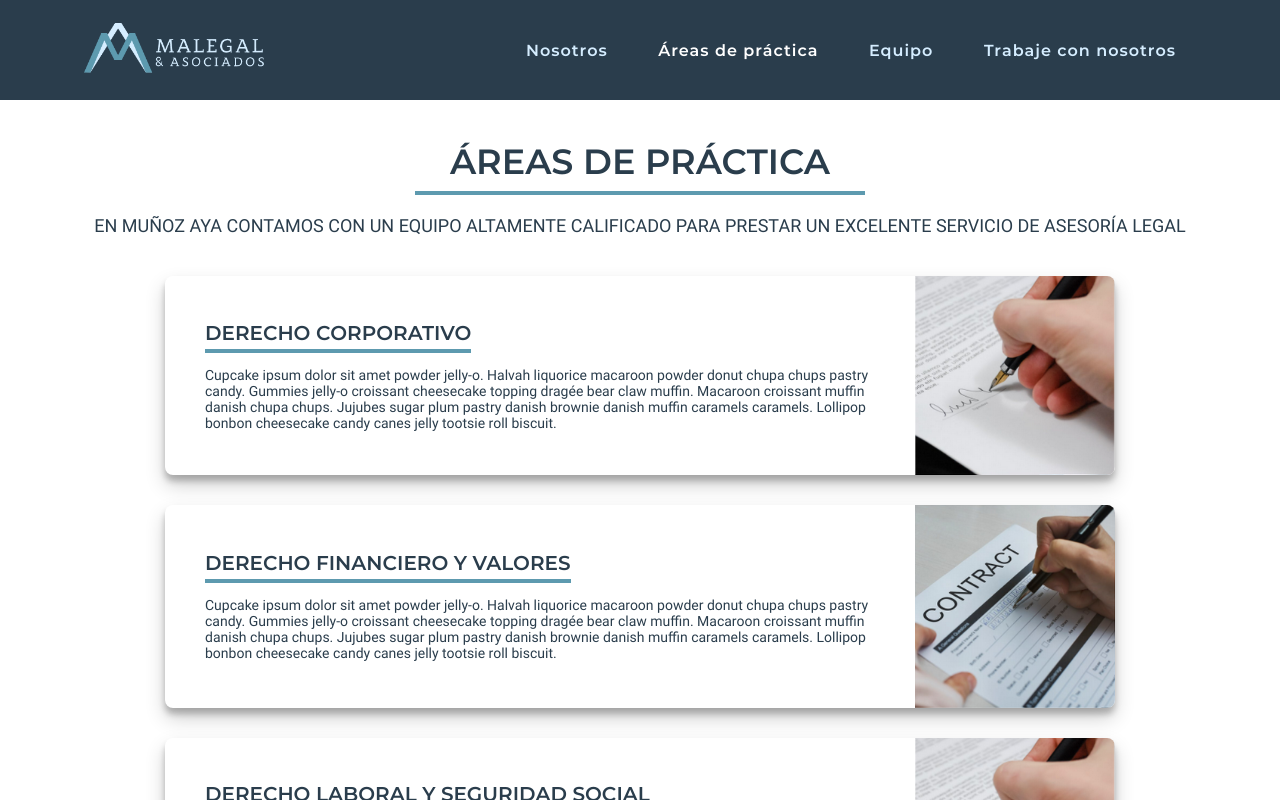
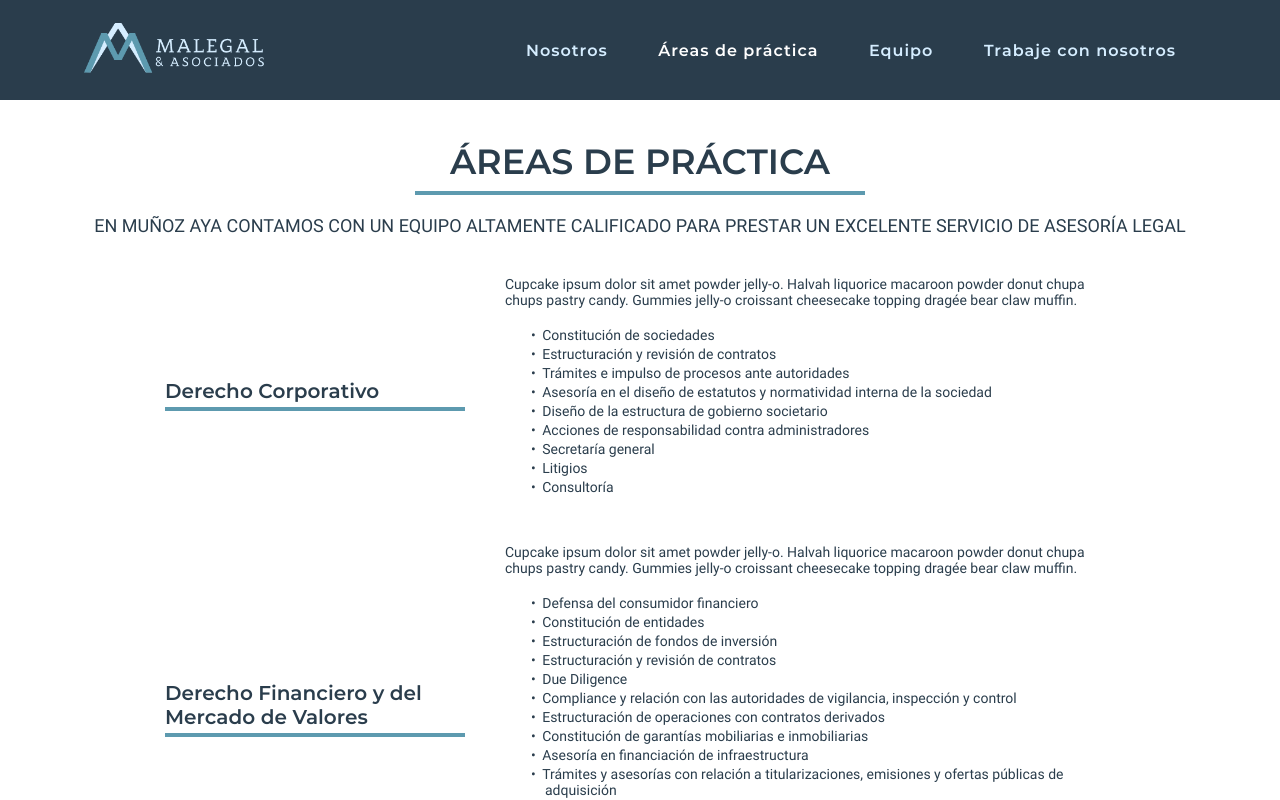
Before and after one commit to fcor/malegal, a React (Create React App) app: page /areas in a window 1280 px wide. Shown: the top 800 px of the page. Built offline with nearby package versions, Linux system fonts and the light colour scheme.

Commit message:
New Areas Layout ok

```diff
--- a/src/App.css
+++ b/src/App.css
@@ -913,11 +913,11 @@ transform: scale(.9);
 
 .areas-card{
   width: 950px;
-  box-shadow: 0 10px 20px rgba(0,0,0,0.19), 0 6px 6px rgba(0,0,0,0.23);
+  /* box-shadow: 0 10px 20px rgba(0,0,0,0.19), 0 6px 6px rgba(0,0,0,0.23); */
   margin-bottom: 30px;
-  border-radius: 8px;
+  /* border-radius: 8px; */
   /* height: 200px; */
-  overflow: hidden;
+  /* overflow: hidden; */
 }
 
 .areas-card:nth-child(4){
@@ -925,12 +925,18 @@ transform: scale(.9);
 }
 
 .areas-card-left{
-  width: 750px;
+  /* border: 1px solid red; */
+  justify-content: flex-start;
+  align-items: flex-start;
+  height: 100%;
+  width: 300px;
+  margin-right: 40px;
   /* padding: 0 30px; */
 }
 
 .areas-card-left h1{
-  margin: 0 0 0 40px;
+  margin: 0;
+  width: 100%;
   align-self: flex-start;
   color: #2A3D4C;
   font-family: 'Montserrat';
@@ -941,12 +947,37 @@ transform: scale(.9);
   /* padding-left: 4px; */
 }
 
-.areas-card-left p{
-  width: 670px;
-  margin: 14px 0 0 0;
+.areas-card-right{
+  width: 610px;
+  align-items: flex-start;
+}
+
+.areas-card-right p{
+  /* width: 670px; */
+  margin: 0 0 0 0;
   font-family: 'Roboto';
   font-size: 14px;
   color: #2A3D4C;
+}
+
+.areas-card-right ul {
+  list-style: none;
+}
+
+.areas-card-right ul li{
+  font-family: 'Roboto';
+  font-size: 14px;
+  color: #2A3D4C;
+  margin: 3px 0;
+}
+
+.areas-card-right ul li::before {
+  content: "•";
+  color: #2A3D4C;
+  display: inline-block;
+  width: .8em;
+  /* font-size: 14px; */
+  margin-left: -1em;
 }
 
 .areas-card img{
--- a/src/components/Areas.jsx
+++ b/src/components/Areas.jsx
@@ -1,24 +1,7 @@
 import React from 'react'
-import areas1 from '../assets/img/areas1.png'
-import areas2 from '../assets/img/areas2.png'
-
-const cardDetails = [
-  {
-    title: 'DERECHO CORPORATIVO',
-    text: 'Cupcake ipsum dolor sit amet powder jelly-o. Halvah liquorice macaroon powder donut chupa chups pastry candy. Gummies jelly-o croissant cheesecake topping dragée bear claw muffin. Macaroon croissant muffin danish chupa chups. Jujubes sugar plum pastry danish brownie danish muffin caramels caramels. Lollipop bonbon cheesecake candy canes jelly tootsie roll biscuit.',
-    img: areas1
-  },
-  {
-    title: 'DERECHO FINANCIERO Y VALORES',
-    text: 'Cupcake ipsum dolor sit amet powder jelly-o. Halvah liquorice macaroon powder donut chupa chups pastry candy. Gummies jelly-o croissant cheesecake topping dragée bear claw muffin. Macaroon croissant muffin danish chupa chups. Jujubes sugar plum pastry danish brownie danish muffin caramels caramels. Lollipop bonbon cheesecake candy canes jelly tootsie roll biscuit.',
-    img: areas2
-  },
-  {
-    title: 'DERECHO LABORAL Y SEGURIDAD SOCIAL',
-    text: 'Cupcake ipsum dolor sit amet powder jelly-o. Halvah liquorice macaroon powder donut chupa chups pastry candy. Gummies jelly-o croissant cheesecake topping dragée bear claw muffin. Macaroon croissant muffin danish chupa chups. Jujubes sugar plum pastry danish brownie danish muffin caramels caramels. Lollipop bonbon cheesecake candy canes jelly tootsie roll biscuit.',
-    img: areas1
-  },
-]
+// import areas1 from '../assets/img/areas1.png'
+// import areas2 from '../assets/img/areas2.png'
+import { areas } from '../utils/areas.js'
 
 class Areas extends React.Component {
 
@@ -45,21 +28,26 @@ const Header = () =>
   </div>
 
 const Cards = () =>
-  cardDetails.map((item) => {
+  areas.map((item) => {
     return (
       <div className="areas-card row" key={item.title}>
         <div className="areas-card-left column">
           <h1>
             {item.title}
           </h1>
+        </div>
+        <div className="areas-card-right column">
           <p>
             {item.text}
           </p>
+          <ul>
+            {item.bullets.map((bullet) => {
+              return (
+                  <li>{bullet}</li>
+              )
+            })}
+          </ul>
         </div>
-        <img
-          src={item.img}
-          alt="area"
-        />
       </div>
     )
   })
--- /dev/null
+++ b/src/utils/areas.js
@@ -0,0 +1,44 @@
+export const areas = [
+  {
+    title: 'Derecho Corporativo',
+    text: 'Cupcake ipsum dolor sit amet powder jelly-o. Halvah liquorice macaroon powder donut chupa chups pastry candy. Gummies jelly-o croissant cheesecake topping dragée bear claw muffin.',
+    bullets: [
+      'Constitución de sociedades',
+      'Estructuración y revisión de contratos',
+      'Trámites e impulso de procesos ante autoridades',
+      'Asesoría en el diseño de estatutos y normatividad interna de la sociedad',
+      'Diseño de la estructura de gobierno societario',
+      'Acciones de responsabilidad contra administradores',
+      'Secretaría general',
+      'Litigios',
+      'Consultoría',
+    ]
+  },
+  {
+    title: 'Derecho Financiero y del Mercado de Valores',
+    text: 'Cupcake ipsum dolor sit amet powder jelly-o. Halvah liquorice macaroon powder donut chupa chups pastry candy. Gummies jelly-o croissant cheesecake topping dragée bear claw muffin.',
+    bullets: [
+      'Defensa del consumidor financiero',
+      'Constitución de entidades',
+      'Estructuración de fondos de inversión',
+      'Estructuración y revisión de contratos',
+      'Due Diligence',
+      'Compliance y relación con las autoridades de vigilancia, inspección y control',
+      'Estructuración de operaciones con contratos derivados',
+      'Constitución de garantías mobiliarias e inmobiliarias',
+      'Asesoría en financiación de infraestructura',
+      'Trámites y asesorías con relación a titularizaciones, emisiones y ofertas públicas de adquisición',
+      'Secretaría general',
+      'Litigios',
+      'Consultoría',
+    ]
+  },
+  {
+    title: 'Derecho Laboral y Seguridad Social',
+    text: 'Cupcake ipsum dolor sit amet powder jelly-o. Halvah liquorice macaroon powder donut chupa chups pastry candy. Gummies jelly-o croissant cheesecake topping dragée bear claw muffin.',
+    bullets: [
+      'Atención de procesos judiciales ante la justicia ordinaria laboral',
+      'Consultoría',
+    ]
+  },
+]
```
